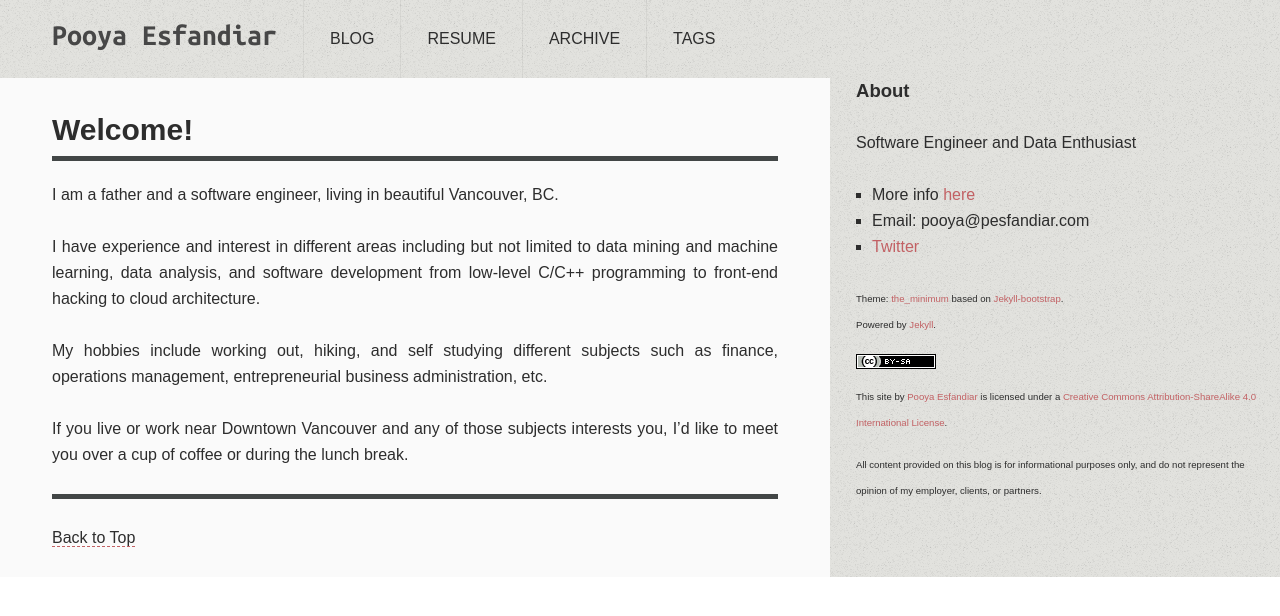
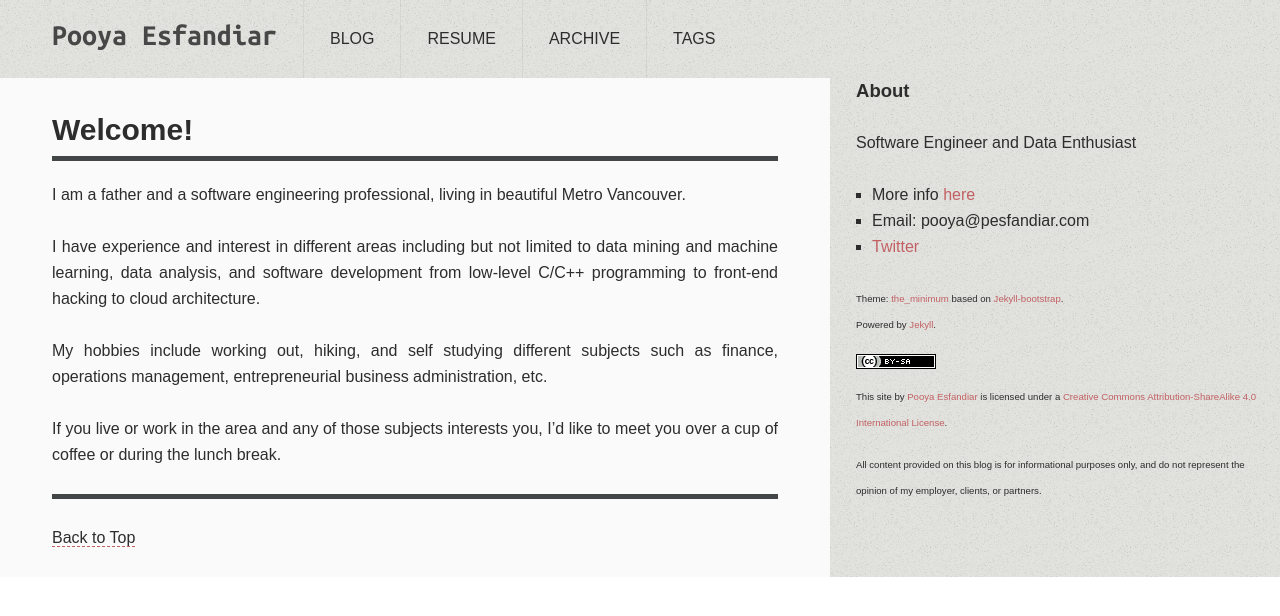
Before and after one commit to pesfandiar/pesfandiar.github.io, a Jekyll site: the page built from index.md, in a window 1280 px wide. Shown: the top 616 px of the page. Built offline with Jekyll 4.4.1, drawn with Linux system fonts in a browser that asks for light colours; comment, search, counter and statistics services are not loaded.

Commit message:
Update index.md

```diff
--- a/index.md
+++ b/index.md
@@ -5,10 +5,10 @@ tagline:
 ---
 {% include JB/setup %}
 
-I am a father and a software engineer, living in beautiful Vancouver, BC.
+I am a father and a software engineering professional, living in beautiful Metro Vancouver.
 
 I have experience and interest in different areas including but not limited to data mining and machine learning, data analysis, and software development from low-level C/C++ programming to front-end hacking to cloud architecture.
 
 My hobbies include working out, hiking, and self studying different subjects such as finance, operations management, entrepreneurial business administration, etc.
 
-If you live or work near Downtown Vancouver and any of those subjects interests you, I'd like to meet you over a cup of coffee or during the lunch break.
+If you live or work in the area and any of those subjects interests you, I'd like to meet you over a cup of coffee or during the lunch break.
```
